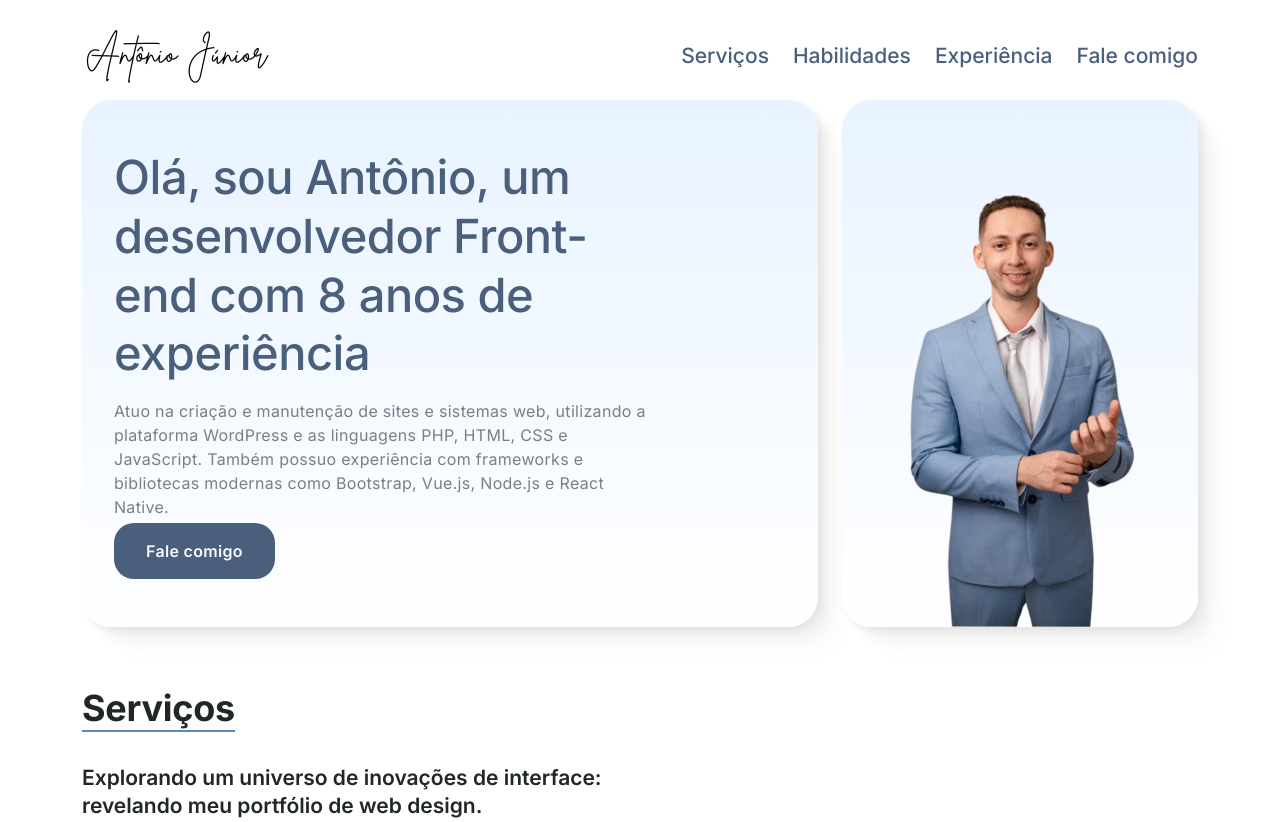
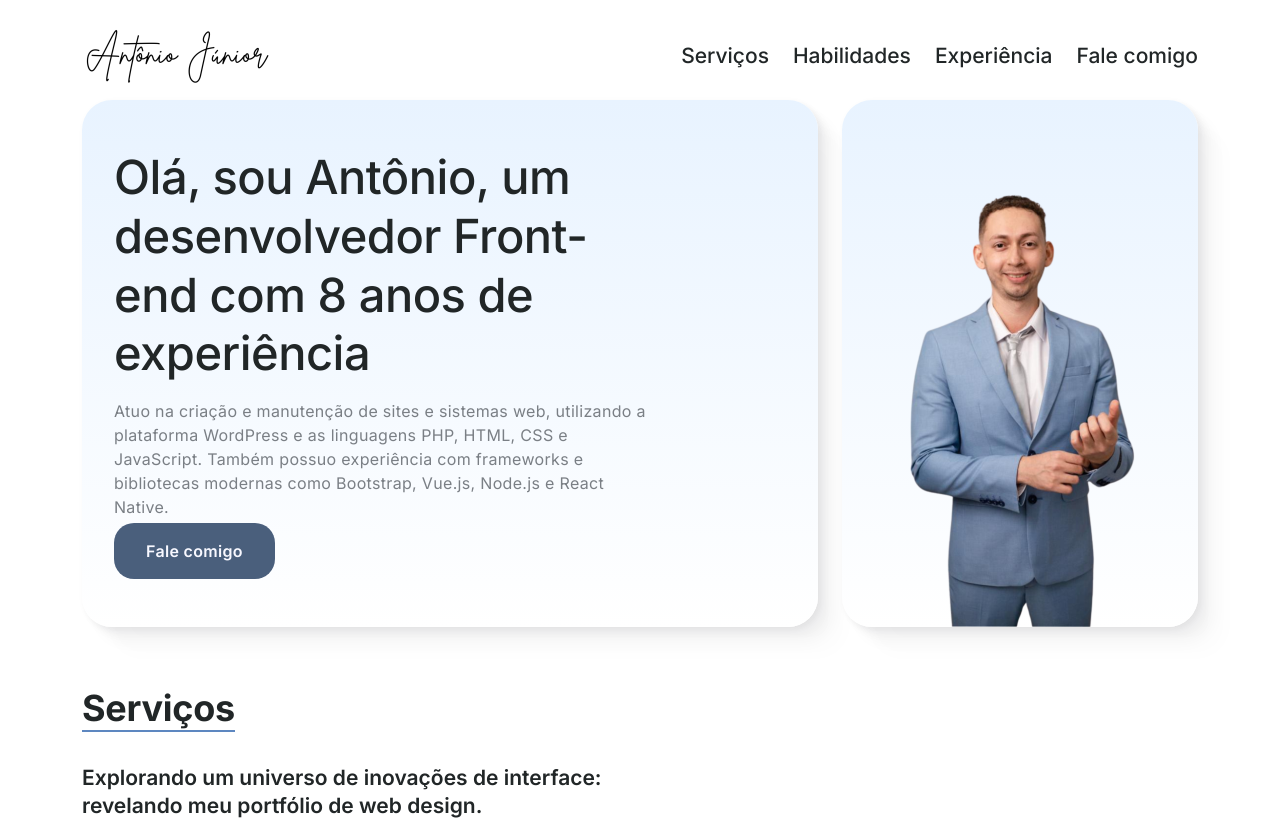
Before and after one commit to JuniorMaia20/portifolio, a plain HTML site: page index.html in a window 1280 px wide. Shown: the top 822 px of the page. Drawn offline with Linux system fonts and the light colour scheme.

Commit message:
atualização do menu e cor de hover

```diff
--- a/assets/css/app.css
+++ b/assets/css/app.css
@@ -1630,18 +1630,3 @@ body {
   -webkit-transition: all 0.3s;
   transition: all 0.3s;
 }
-
-header nav .navbar-nav .menu-item a {
-  font-size: 21px;
-  font-weight: 500;
-  line-height: 130%;
-  color: #4a5f7c;
-}
-
-h2 {
-  font-weight: 500;
-  font-size: 47px;
-  line-height: 125%;
-  letter-spacing: -0.47px;
-  color: #4a5f7c;
-}
```
